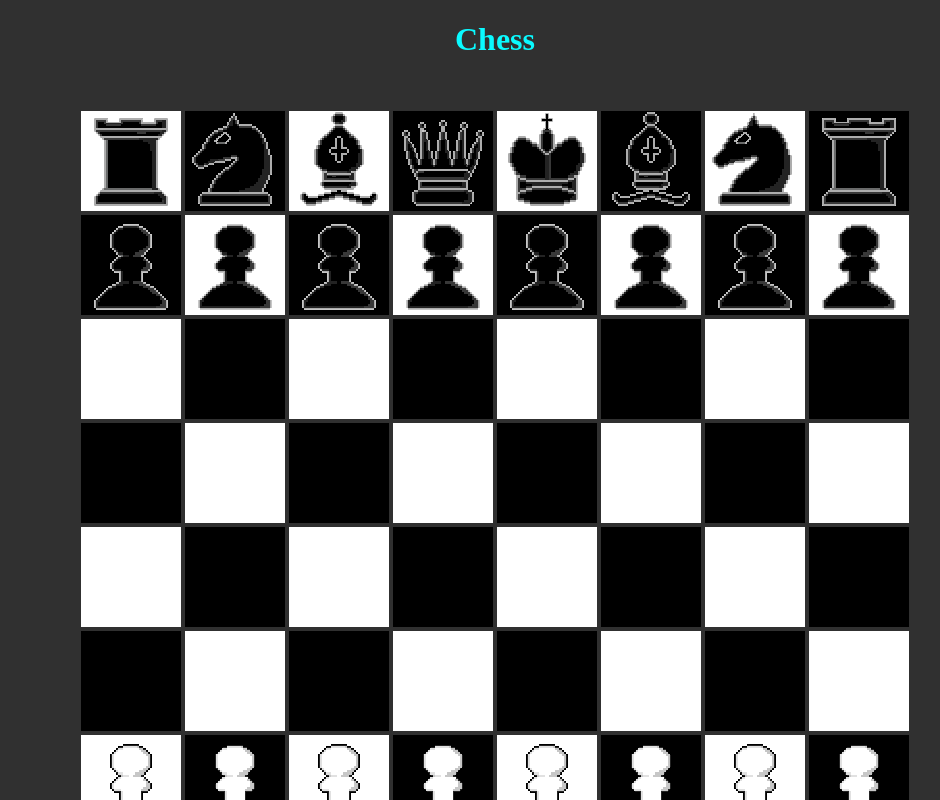
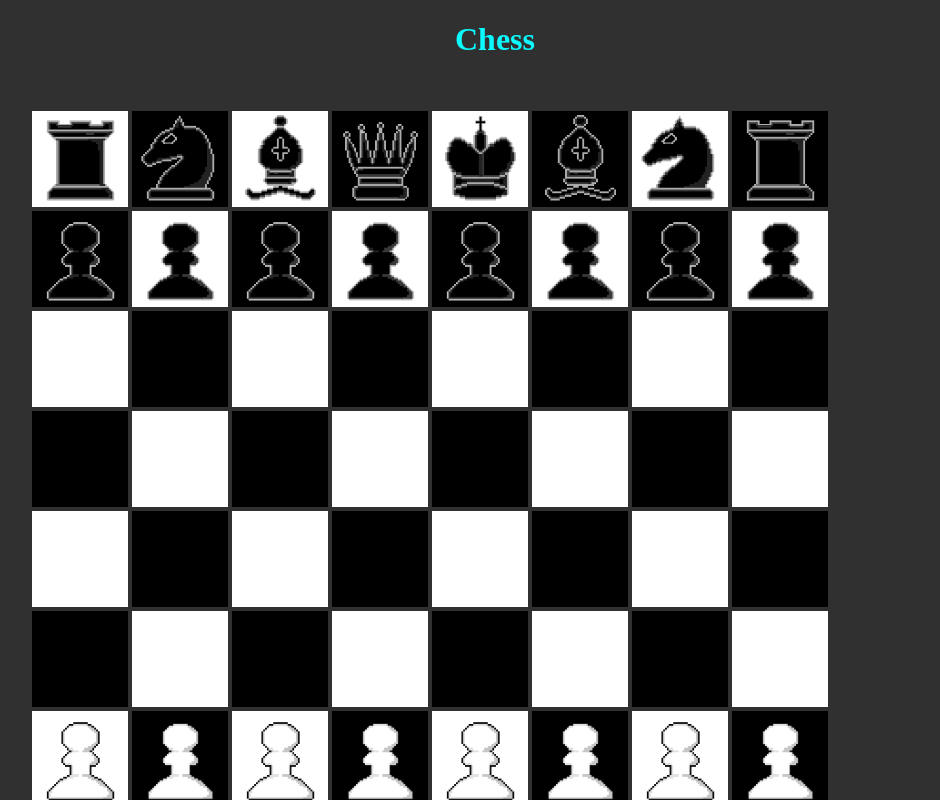
Before and after one commit to Greisee/Chess, a React (Vite) app: page / in a window 1280 px wide. Shown: the top 800 px of the page, without its empty margins (145-1085 px from the left). Built offline with nearby package versions, Linux system fonts and the light colour scheme.

Commit message:
css updates

```diff
--- a/src/components/chess.css
+++ b/src/components/chess.css
@@ -1,9 +1,10 @@
-
 .board{
     margin:none;
     padding:none;
     align-items: center;
     justify-content: center;
+    height:80%;
+    width:80%;
 }
 .main{
     display: flex;
@@ -23,8 +24,8 @@ body{
     display: flex;
     margin:none;
     padding:none;
-    width:100px;
-    height:100px;
+    width:12vh;
+    height:12vh;
     align-items: center;
     justify-content: center;
 }
@@ -45,3 +46,7 @@ body{
     color:#0acacf;
     font-size: 50px;
 }
+img{
+    max-width: 95%;
+    max-height: 95%;
+}
```
